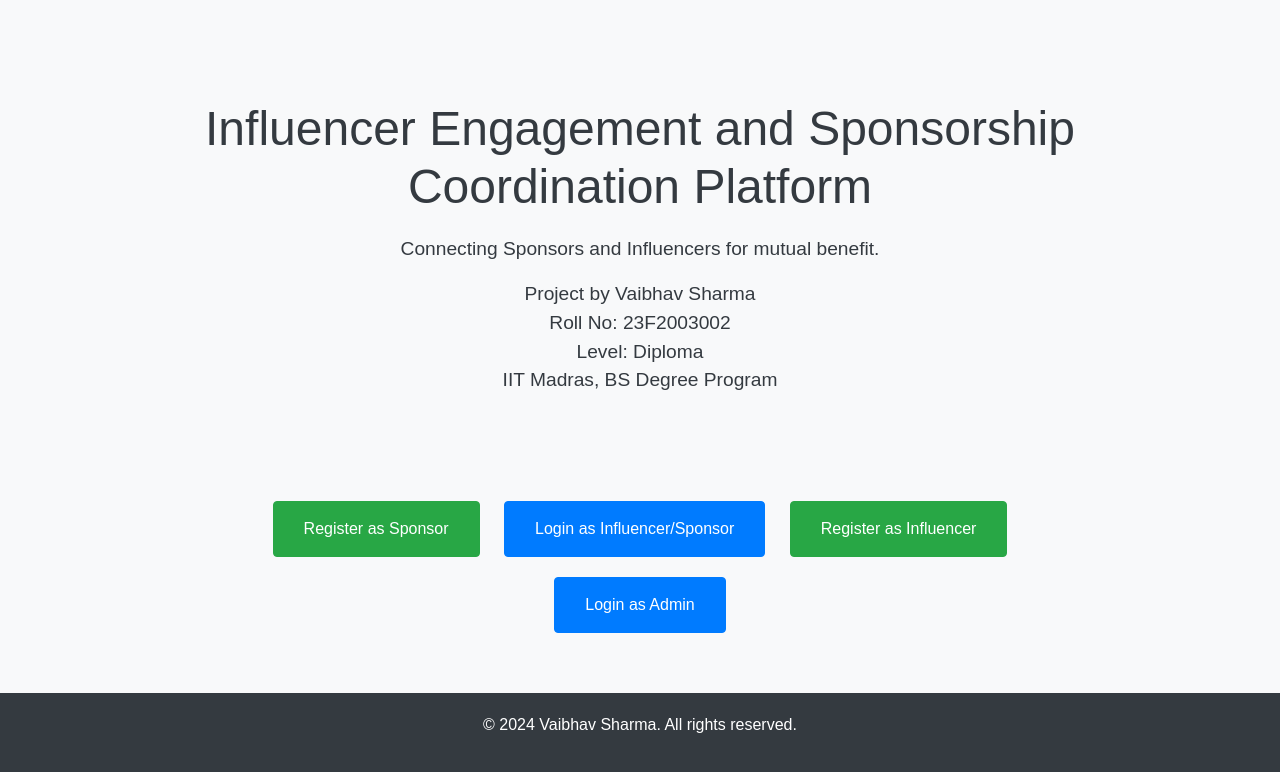
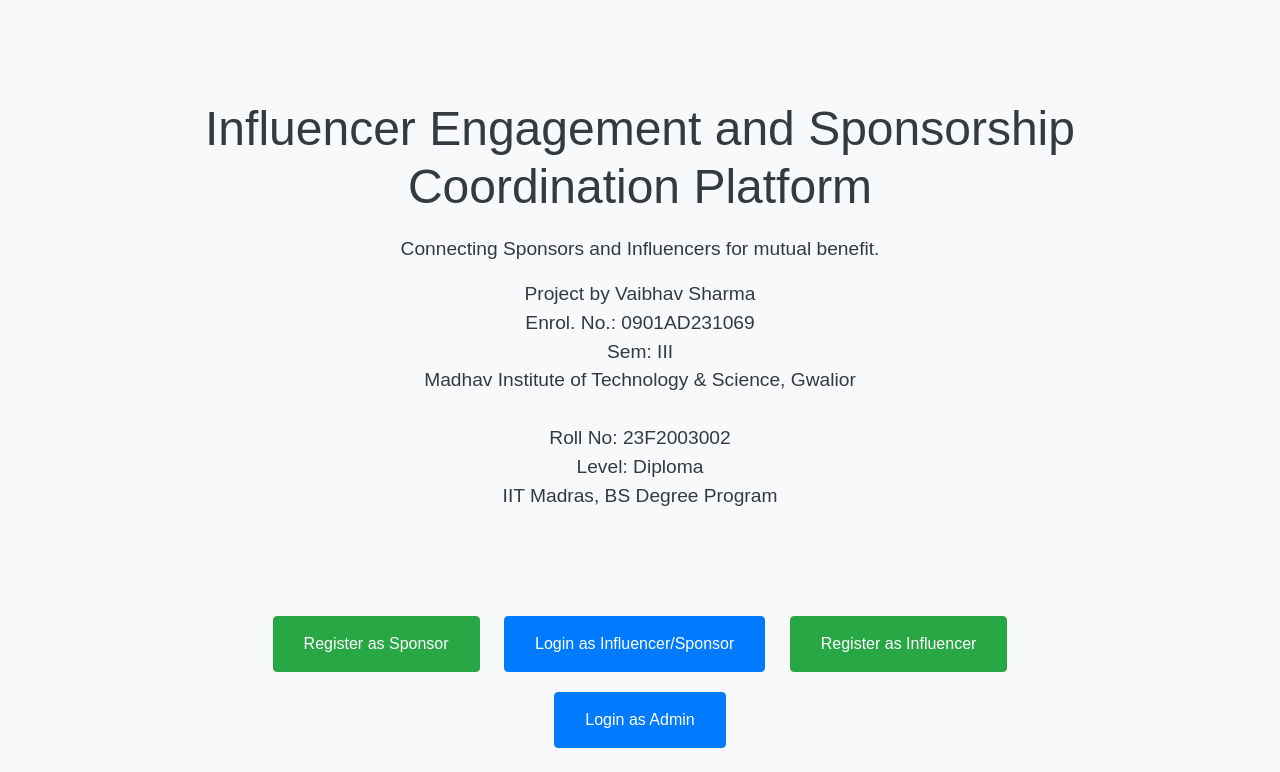
Before and after one commit to itsVaibhavSharma/IESCP, a Flask app: page / in a window 1280 px wide. Shown: the top 772 px of the page. Run offline with Flask 3, Linux system fonts and the light colour scheme; some libraries are stand-ins or nearby versions.

Commit message:
Update home.html

```diff
--- a/templates/home.html
+++ b/templates/home.html
@@ -62,7 +62,8 @@
         <div class="header">
             <h1>Influencer Engagement and Sponsorship Coordination Platform</h1>
             <p>Connecting Sponsors and Influencers for mutual benefit.</p>
-            <p>Project by Vaibhav Sharma<br>Roll No: 23F2003002<br>Level: Diploma<br>IIT Madras, BS Degree Program</p>
+            <p>Project by Vaibhav Sharma<br>Enrol. No.: 0901AD231069<br>Sem: III<br>Madhav Institute of Technology &
+                Science, Gwalior<br> <br> Roll No: 23F2003002<br>Level: Diploma<br>IIT Madras, BS Degree Program</p>
         </div>
         <div class="buttons">
 
```
